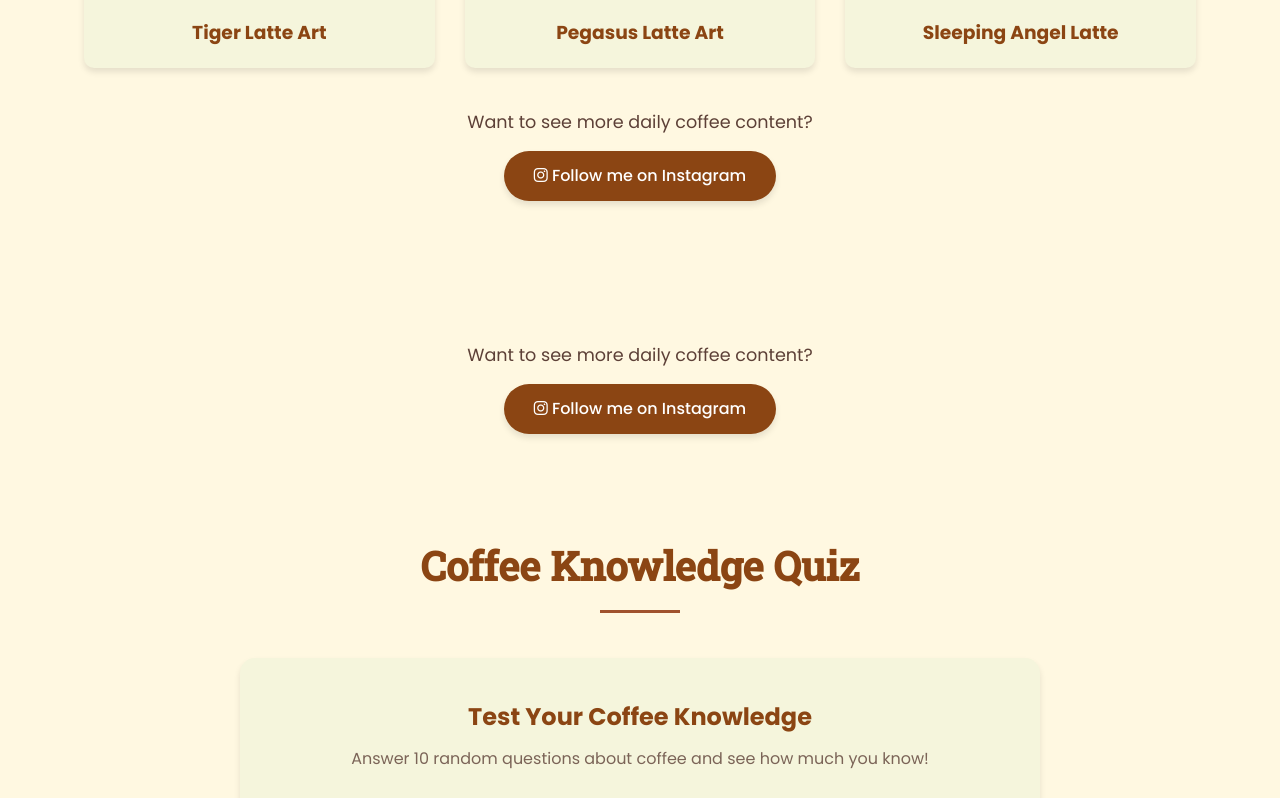
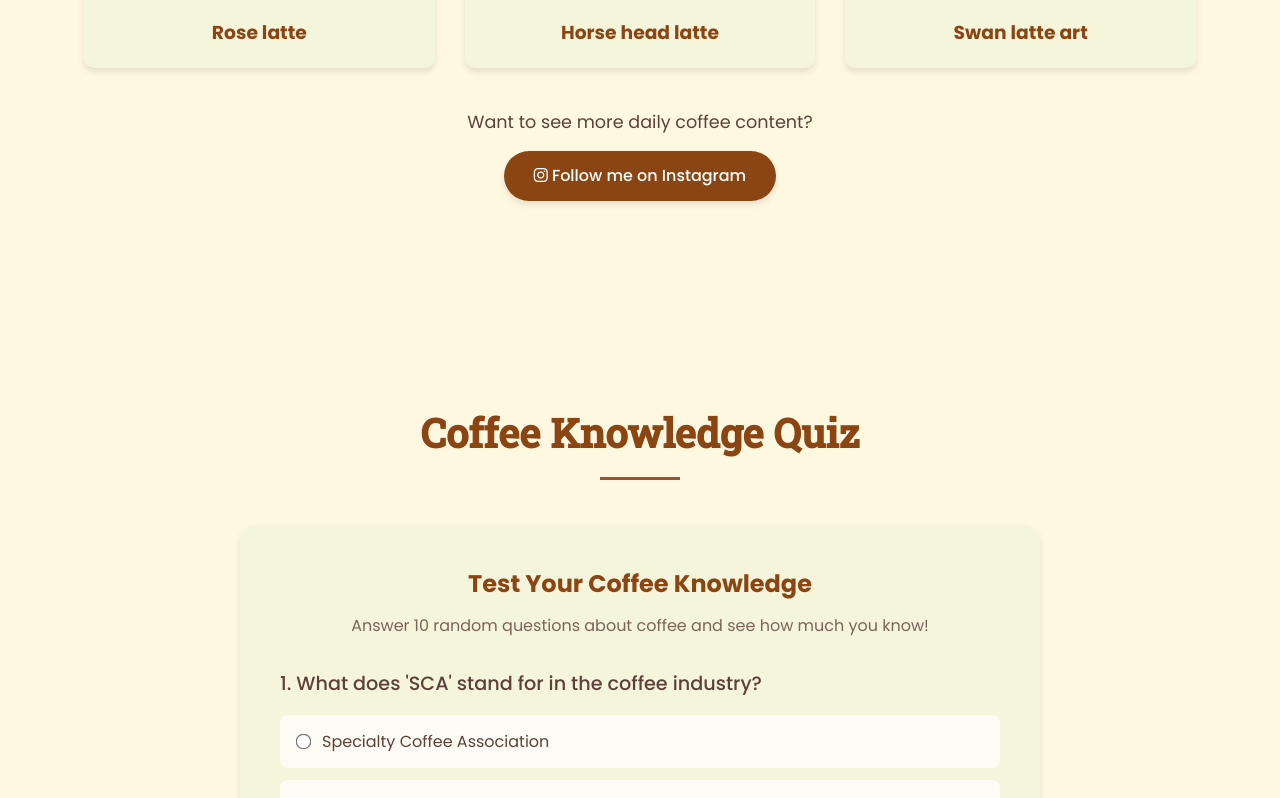
Before and after one commit to Djidro/baristanadjib, a plain HTML site: page index.html in a window 1280 px wide. Shown: the part 5578-6376 px from the top of the page. Drawn offline with Linux system fonts and the light colour scheme.

Commit message:
Update index.html

```diff
--- a/index.html
+++ b/index.html
@@ -256,37 +256,37 @@
                 <div class="video-wrapper">
                     <iframe
                         src="https://www.youtube.com/embed/VQXk9DSBzhw?rel=0&controls=1&modestbranding=1&vq=hd720&playsinline=1"
-                        title="Tiger Latte Art"
+                        title="Rose Latte"
                         frameborder="0"
                         allow="accelerometer; autoplay; clipboard-write; encrypted-media; gyroscope; picture-in-picture"
                         allowfullscreen>
                     </iframe>
                 </div>
-                <h3>Tiger Latte Art</h3>
+                <h3>Rose latte</h3>
             </div>
             <div class="video-item">
                 <div class="video-wrapper">
                     <iframe
                         src="https://www.youtube.com/embed/b3UMjSW7JqY?rel=0&controls=1&modestbranding=1&vq=hd720&playsinline=1"
-                        title="Pegasus Latte Art"
+                        title="Horse head latte"
                         frameborder="0"
                         allow="accelerometer; autoplay; clipboard-write; encrypted-media; gyroscope; picture-in-picture"
                         allowfullscreen>
                     </iframe>
                 </div>
-                <h3>Pegasus Latte Art</h3>
+                <h3>Horse head latte</h3>
             </div>
             <div class="video-item">
                 <div class="video-wrapper">
                     <iframe
                         src="https://www.youtube.com/embed/lcb24R7gV5w?rel=0&controls=1&modestbranding=1&vq=hd720&playsinline=1"
-                        title="Sleeping Angel Latte"
+                        title="Swan latte art"
                         frameborder="0"
                         allow="accelerometer; autoplay; clipboard-write; encrypted-media; gyroscope; picture-in-picture"
                         allowfullscreen>
                     </iframe>
                 </div>
-                <h3>Sleeping Angel Latte</h3>
+                <h3>Swan latte art</h3>
             </div>
         </div>
 
@@ -299,16 +299,6 @@
         </div>
     </div>
 </section>
-            <!-- Instagram Call-to-Action -->
-            <div class="instagram-cta" style="text-align: center; margin-top: 40px;">
-                <p style="font-size: 1.1rem; margin-bottom: 15px; color: var(--text-color);">Want to see more daily coffee content?</p>
-                <a href="https://www.instagram.com/_nadjib1" target="_blank" class="btn hire-btn">
-                    <i class="fab fa-instagram"></i> Follow me on Instagram
-                </a>
-            </div>
-        </div>
-    </section>
-
     <!-- Coffee Quiz Section -->
     <section id="quiz" class="section">
         <div class="container">
```
